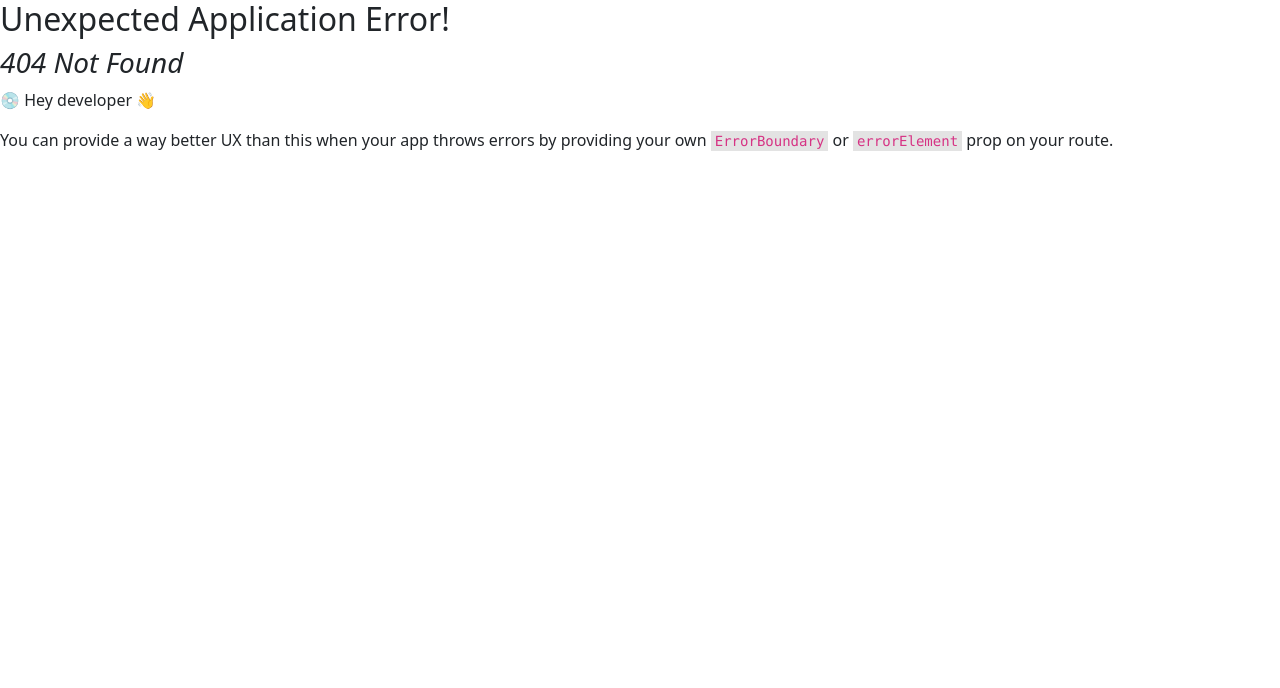
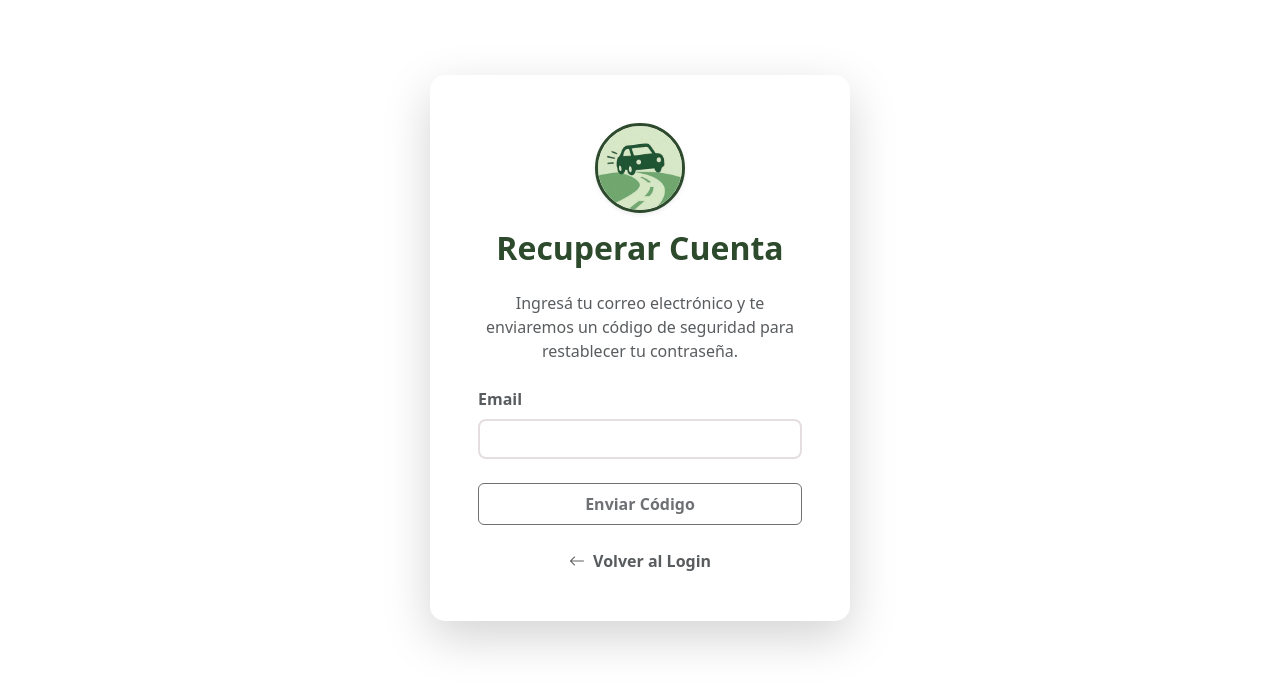
Before and after one commit to tomas-a27/FindYourTrip-ProyectoSI-FrontEnd, a React (Vite) app: page /recuperar-contrasena in a window 1280 px wide. Before the commit this address had no page. Shown: the top 688 px of the page. Built offline with nearby package versions, Linux system fonts and the light colour scheme.

Commit message:
restablecer contra

```diff
--- a/src/App.jsx
+++ b/src/App.jsx
@@ -23,6 +23,7 @@ import { EditarVehiculo } from './components/Vehiculo/EditarVehiculo.tsx';
 import { CrearUsuario } from './components/Usuario/CrearUsuario.tsx';
 import { LoginUsuario } from './components/Usuario/LoginUsuario.tsx';
 import { EditarUsuario } from './components/Usuario/EditarUsuario.tsx';
+import { RecuperarContrasena } from './components/Usuario/RecuperarContrasena.tsx';
 
 import { PublicarViaje } from './components/Viaje/PublicarViaje.tsx';
 import { SolicitarConductor } from './components/Usuario/SolicitarConductor.tsx';
@@ -40,6 +41,7 @@ function App() {
           <Route index element={<PantallaInicioUsuario />} />
           <Route path="login" element={<LoginUsuario />} />
           <Route path="crear-usuario" element={<CrearUsuario />} />
+          <Route path="recuperar-contrasena" element={<RecuperarContrasena />} />
         </Route>
 
         {/* RUTAS DEL ADMINISTRADOR (NavBar) */}
--- a/src/components/Usuario/LoginUsuario.tsx
+++ b/src/components/Usuario/LoginUsuario.tsx
@@ -85,7 +85,7 @@ export const LoginUsuario = () => {
               )}
             </div>
 
-            <div className="mb-4">
+            <div className="mb-2">
               <label className="form-label text-muted fw-bold">Contraseña</label>
               <input
                 type="password"
@@ -96,7 +96,14 @@ export const LoginUsuario = () => {
               />
             </div>
 
-            <div className="d-grid gap-2 mt-4">
+            {/* NUEVO: Enlace de recuperar contraseña */}
+            <div className="d-flex justify-content-end mb-4">
+              <Link to="/recuperar-contrasena" className="text-decoration-none small" style={{ color: '#6fb86f', fontWeight: 'bold' }}>
+                ¿Olvidaste tu contraseña?
+              </Link>
+            </div>
+
+            <div className="d-grid gap-2">
               <button
                 type="submit"
                 className="btn btn-pastel-green py-2 fw-bold fs-5 shadow-sm"
--- /dev/null
+++ b/src/components/Usuario/RecuperarContrasena.tsx
@@ -0,0 +1,165 @@
+import { useState } from 'react';
+import { useNavigate, Link } from 'react-router-dom';
+import { post } from '../../api/dataManager';
+import logo from '../../images/logoFYT.png';
+
+export const RecuperarContrasena = () => {
+  const navigate = useNavigate();
+  const [paso, setPaso] = useState(1);
+  const [email, setEmail] = useState('');
+  const [codigo, setCodigo] = useState('');
+  const [nuevaContrasena, setNuevaContrasena] = useState('');
+  const [confirmarContrasena, setConfirmarContrasena] = useState('');
+  const [error, setError] = useState('');
+  const [mensaje, setMensaje] = useState('');
+
+  const esEmailValido = /^[^\s@]+@[^\s@]+\.[^\s@]+$/.test(email);
+  const esContraLarga = nuevaContrasena.length >= 8;
+  const esCodigoValido = codigo.length === 6 && !isNaN(Number(codigo));
+
+  const contrasenasCoinciden = nuevaContrasena === confirmarContrasena && nuevaContrasena !== '';
+
+  const handleSolicitarCodigo = async (e: React.FormEvent) => {
+    e.preventDefault();
+    setError('');
+    setMensaje('');
+
+    if (!esEmailValido) return;
+
+    try {
+      const res = await post('usuario/recuperar-contrasena', { email });
+      if (res && res.status === 200) {
+        setPaso(2);
+        setMensaje('Te hemos enviado un código de 6 dígitos a tu email.');
+      }
+    } catch (err: any) {
+      setError(err.response?.data?.message || 'Error al solicitar el código');
+    }
+  };
+
+  const handleRestablecer = async (e: React.FormEvent) => {
+    e.preventDefault();
+    setError('');
+
+    if (!esContraLarga || !esCodigoValido || !contrasenasCoinciden) return;
+
+    try {
+      const res = await post('usuario/restablecer-contrasena', { email, codigo, nuevaContrasena });
+      if (res && res.status === 200) {
+        alert('¡Contraseña actualizada con éxito!');
+        navigate('/login');
+      }
+    } catch (err: any) {
+      setError(err.response?.data?.message || 'Error al restablecer la contraseña');
+    }
+  };
+
+  return (
+    <div className="container mt-5 d-flex justify-content-center align-items-center" style={{ minHeight: '75vh' }}>
+      <div className="card custom-card shadow-lg border-0" style={{ width: '100%', maxWidth: '420px', borderRadius: '15px' }}>
+        <div className="card-body p-5">
+
+          <div className="text-center mb-4">
+            <img
+              src={logo}
+              alt="Find Your Trip Logo"
+              className="mb-3 shadow-sm"
+              style={{ width: '90px', height: '90px', objectFit: 'cover', borderRadius: '50%', border: '3px solid #2d4a2d' }}
+            />
+            <h2 className="fw-bold mb-1" style={{ color: '#2d4a2d' }}>
+              Recuperar Cuenta
+            </h2>
+          </div>
+
+          {error && <div className="alert alert-danger fw-bold">{error}</div>}
+          {mensaje && <div className="alert alert-success fw-bold">{mensaje}</div>}
+
+          {paso === 1 && (
+            <form onSubmit={handleSolicitarCodigo}>
+              <p className="text-muted text-center mb-4">Ingresá tu correo electrónico y te enviaremos un código de seguridad para restablecer tu contraseña.</p>
+
+              <div className="mb-4">
+                <label className="form-label text-muted fw-bold">Email</label>
+                <input
+                  type="email"
+                  className={`form-control custom-input ${email && !esEmailValido ? 'is-invalid' : ''} ${email && esEmailValido ? 'is-valid' : ''}`}
+                  value={email}
+                  onChange={(e) => setEmail(e.target.value)}
+                  required
+                />
+              </div>
+
+              <div className="d-grid gap-2">
+                <button type="submit" className="btn btn-pastel-green py-2 fw-bold" disabled={!esEmailValido}>
+                  Enviar Código
+                </button>
+              </div>
+            </form>
+          )}
+
+          {paso === 2 && (
+            <form onSubmit={handleRestablecer}>
+              <div className="mb-3">
+                <label className="form-label text-muted fw-bold">Código de 6 dígitos</label>
+                <input
+                  type="text"
+                  maxLength={6}
+                  className={`form-control custom-input text-center fs-4 letter-spacing-2 ${codigo && !esCodigoValido ? 'is-invalid' : ''}`}
+                  placeholder="000000"
+                  value={codigo}
+                  onChange={(e) => setCodigo(e.target.value)}
+                  required
+                />
+              </div>
+
+              <div className="mb-3">
+                <label className="form-label text-muted fw-bold">Nueva Contraseña</label>
+                <input
+                  type="password"
+                  className={`form-control custom-input ${nuevaContrasena && !esContraLarga ? 'is-invalid' : ''} ${nuevaContrasena && esContraLarga ? 'is-valid' : ''}`}
+                  value={nuevaContrasena}
+                  onChange={(e) => setNuevaContrasena(e.target.value)}
+                  required
+                />
+                {nuevaContrasena && !esContraLarga && (
+                  <div className="invalid-feedback fw-semibold mt-1">Mínimo 8 caracteres.</div>
+                )}
+              </div>
+
+              <div className="mb-4">
+                <label className="form-label text-muted fw-bold">Repetir Contraseña</label>
+                <input
+                  type="password"
+                  className={`form-control custom-input ${confirmarContrasena && !contrasenasCoinciden ? 'is-invalid' : ''} ${confirmarContrasena && contrasenasCoinciden ? 'is-valid' : ''}`}
+                  value={confirmarContrasena}
+                  onChange={(e) => setConfirmarContrasena(e.target.value)}
+                  required
+                />
+                {confirmarContrasena && !contrasenasCoinciden && (
+                  <div className="invalid-feedback fw-semibold mt-1">Las contraseñas no coinciden.</div>
+                )}
+              </div>
+
+              <div className="d-grid gap-2 mt-4">
+                <button
+                  type="submit"
+                  className="btn btn-pastel-green py-2 fw-bold"
+                  disabled={!esContraLarga || !esCodigoValido || !contrasenasCoinciden}
+                >
+                  Confirmar
+                </button>
+              </div>
+            </form>
+          )}
+
+          <div className="text-center mt-4">
+            <Link to="/login" className="text-decoration-none text-muted fw-bold">
+              <i className="bi bi-arrow-left me-1"></i> Volver al Login
+            </Link>
+          </div>
+
+        </div>
+      </div>
+    </div>
+  );
+};
```
